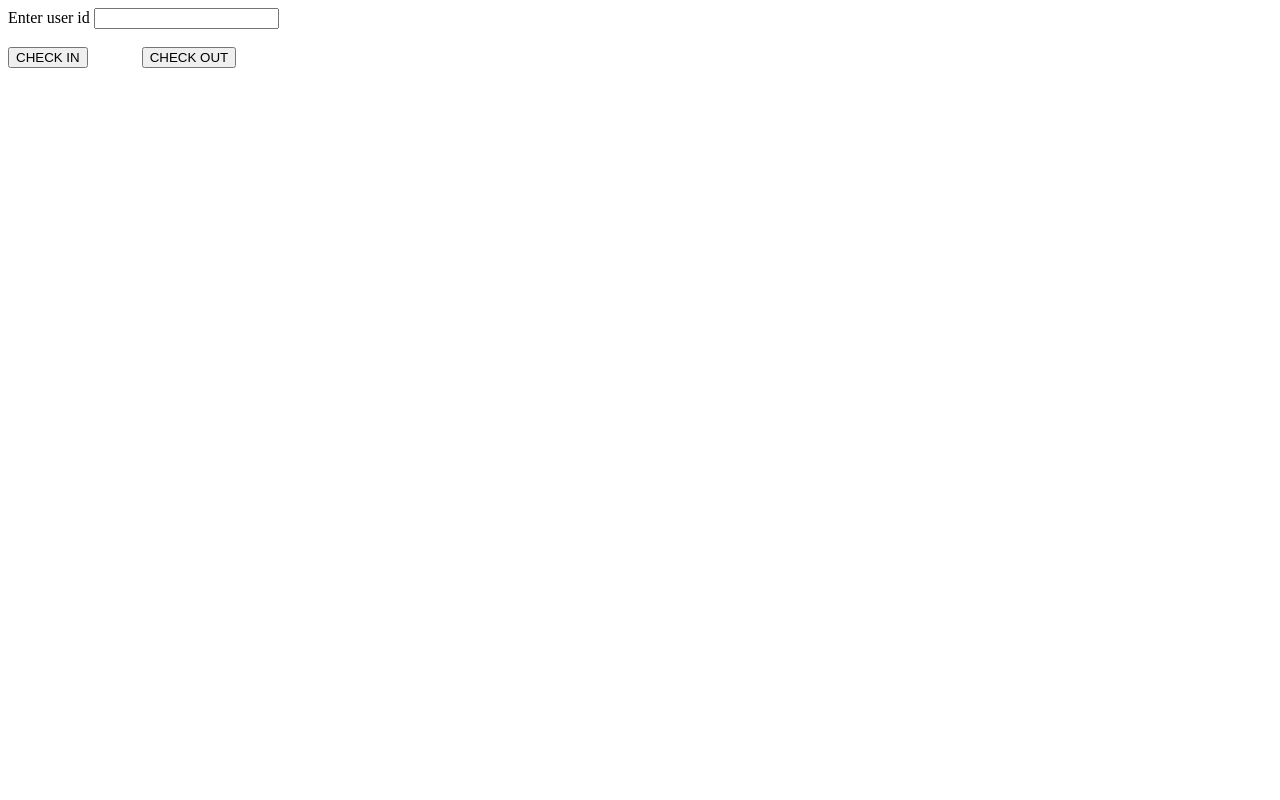
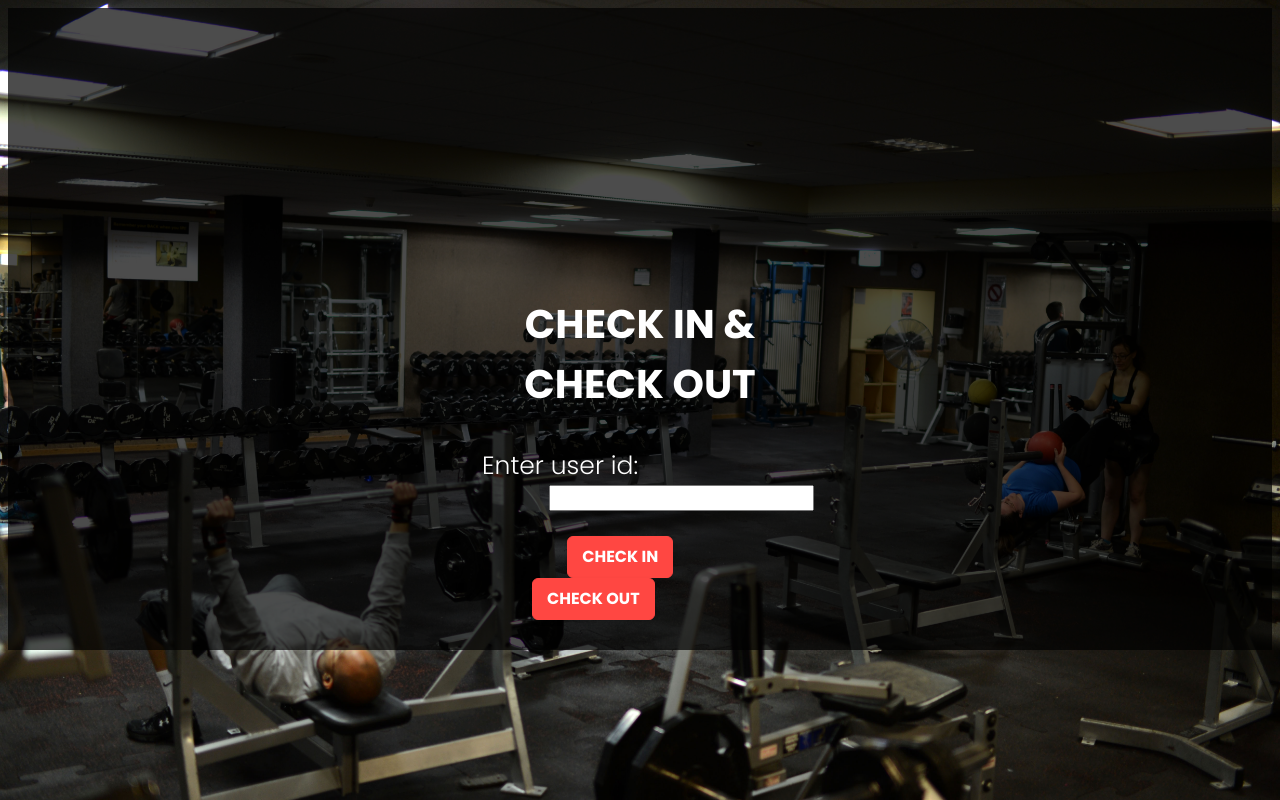
Before and after one commit to R4JV4N5/PowerHouse, a PHP site: page /PowerHouse/checkin.html in a window 1280 px wide. Run offline with PHP 8.4, Linux system fonts and the light colour scheme.

Commit message:
added style to checkin checkout

```diff
--- a/checkin.html
+++ b/checkin.html
@@ -1,15 +1,89 @@
 <html>
     <head>
         <title>Check In & Check Out</title>
+        <link rel="preconnect" href="https://fonts.googleapis.com">
+        <link rel="preconnect" href="https://fonts.gstatic.com" crossorigin>
+        <link href="https://fonts.googleapis.com/css2?family=Poppins:wght@200;300;400;500;600;700;800&display=swap" rel="stylesheet">
+        <style>
+            .buttons {
+                background: #FF4742;
+                border: 1px solid #FF4742;
+                border-radius: 6px;
+                box-shadow: rgba(0, 0, 0, 0.1) 1px 2px 4px;
+                box-sizing: border-box;
+                color: #FFFFFF;
+                cursor: pointer;
+                display: inline-block;
+                font-size: 16px;
+                font-weight: 800;
+                line-height: 16px;
+                min-height: 40px;
+                outline: 0;
+                padding: 12px 14px;
+                text-align: center;
+                text-rendering: geometricprecision;
+                text-transform: none;
+                user-select: none;
+                -webkit-user-select: none;
+                touch-action: manipulation;
+                vertical-align: middle;
+                }
+
+            .buttons:hover,
+            .buttons:active {
+                background-color: initial;
+                background-position: 0 0;
+                color: #FF4742;
+            }
+
+            .buttons:active {
+                opacity: .5;
+                }
+
+            *{
+                font-family: 'Poppins', sans-serif;;
+            }
+            .p{
+                font-weight: 300;
+                font-size: 25;
+            }
+            .main{
+                margin: auto;
+                width: 25%;
+                padding-top: 20%;
+                color: white;
+            }
+            .input{
+                margin-left: 5em;
+            }
+            .buttons{
+                margin-left: 27%;
+                font-weight: 700;
+            }
+            h2{
+                color: white;
+                font-family: 'Poppins', sans-serif;
+                font-weight: 700;
+                font-size: 40;
+            }
+            .main2{
+                background-color: rgba(0, 0, 0, 0.7);
+                padding-bottom: 30px;
+            }
+        </style>
     </head>
-    <body>
-        <form action="checkin.php" method="post">
-            Enter user id <input type="number" name="userid">
-            <br>
-            <br>
-            <button name = 'checkin'> CHECK IN</button>
-            <button name = 'checkout' style="margin-left: 50px;"> CHECK OUT</button>
-        </form>
-
+    <body style="background-image: url('images/add_user_bg.jpg'); background-repeat: no-repeat; background-size: 100%;">
+        <div class="main2">
+            <form action="checkin.php" method="post" class="main">
+                <center><h2>CHECK IN & CHECK OUT</h2></center>
+                <span class="p"> Enter user id:</span><input type="number" name="userid" class="input">
+                <br>
+                <br>
+                <div class="">
+                    <button name = 'checkin' class="buttons"> CHECK IN</button>
+                    <button name = 'checkout' class="buttons" style="margin-left: 50px;"> CHECK OUT</button>
+                </div>
+            </form>
+        </div>
     </body>
 </html>
--- a/css/new_user.css
+++ b/css/new_user.css
@@ -12,7 +12,6 @@
     color: aliceblue;
     margin: 5px;
     font-family: "Bungee";
-
     font-size: 30px;
     padding-top: 5px;
     padding-bottom: 5px;
--- a/new_user.html
+++ b/new_user.html
@@ -38,10 +38,10 @@
           <div class="nav_buttons">
             <ul class="u_list">
               <li class="nav_items">
-                <a class="nav_items_inside" href="">Classes </a>
+                <a class="nav_items_inside" href="Courses.html">Classes </a>
               </li>
               <li class="nav_items">
-                <a class="nav_items_inside" href="">Membership Options </a>
+                <a class="nav_items_inside" href="member.html">Membership Options </a>
               </li>
               <li class="nav_items">
                 <a class="nav_items_inside" href="">Blogs </a>
```
Also changed, not shown: checkin.php (+8 -4 lines), test.php (added, +10 -0 lines).
